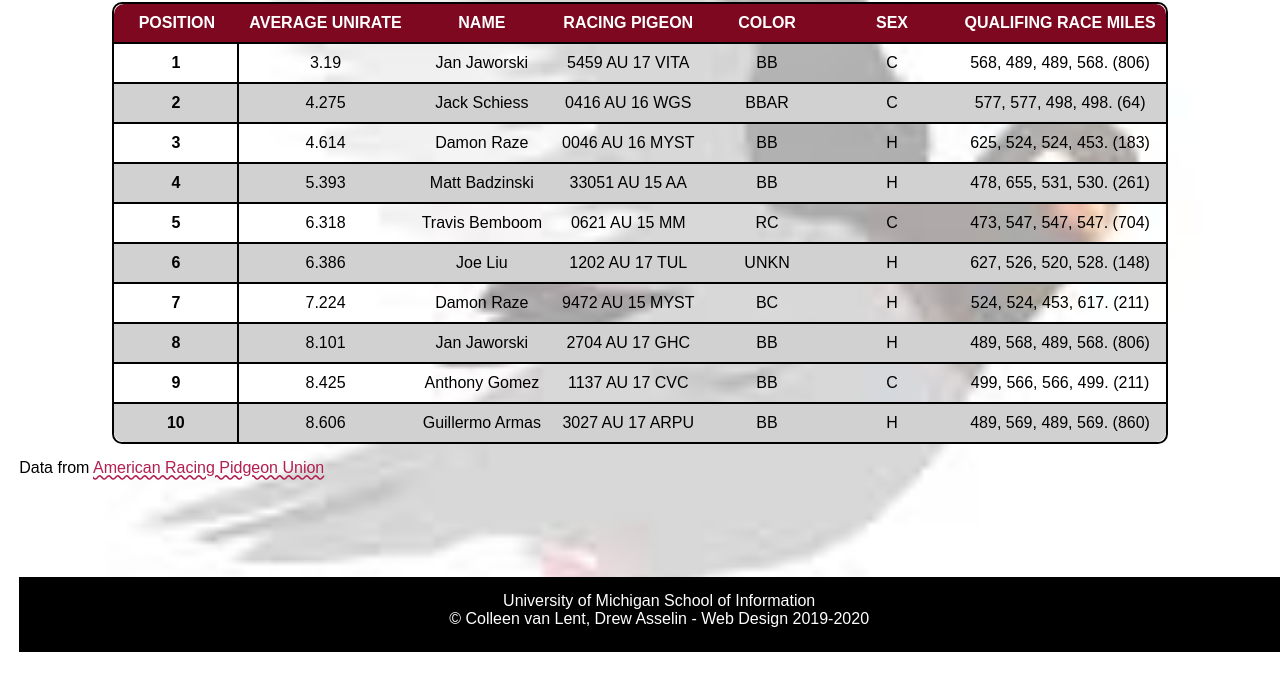
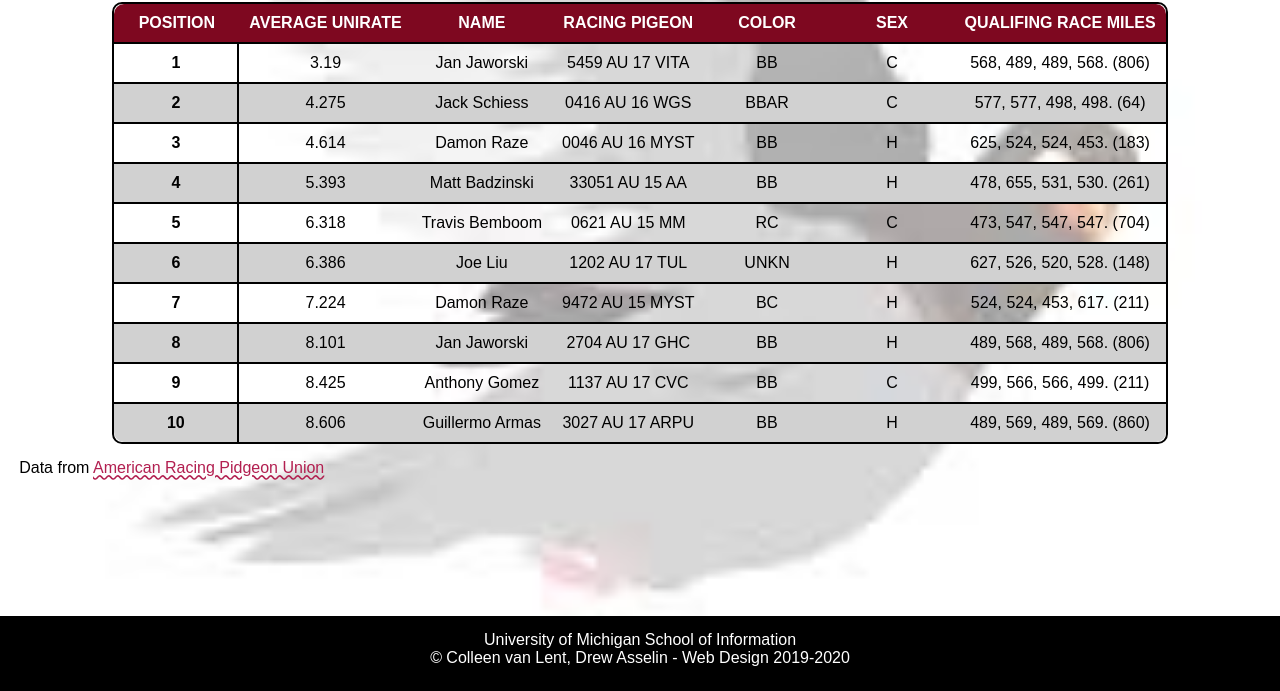
Before and after one commit to ykamat/homework4-2021, a plain HTML site: page index.html in a window 1280 px wide. Shown: the part 109-800 px from the top of the page. Drawn offline with Linux system fonts and the light colour scheme; a web font is replaced by a local one.

Commit message:
Add files via upload

```diff
--- a/css/style.css
+++ b/css/style.css
@@ -32,6 +32,7 @@ body{
   background-position: center;
   font-family: 'Andika', sans-serif;
   background-image: url('../images/pigeon-background.JPEG');
+  background-repeat: no-repeat;
   background-color: #DDDDDD;
   /*Req 1*/
 }
@@ -140,4 +141,6 @@ footer{
   background:#000000;
   text-align:center;
   color: #FFFFFF;
+  left: 0px;
+  bottom: 0px;
 }
```
